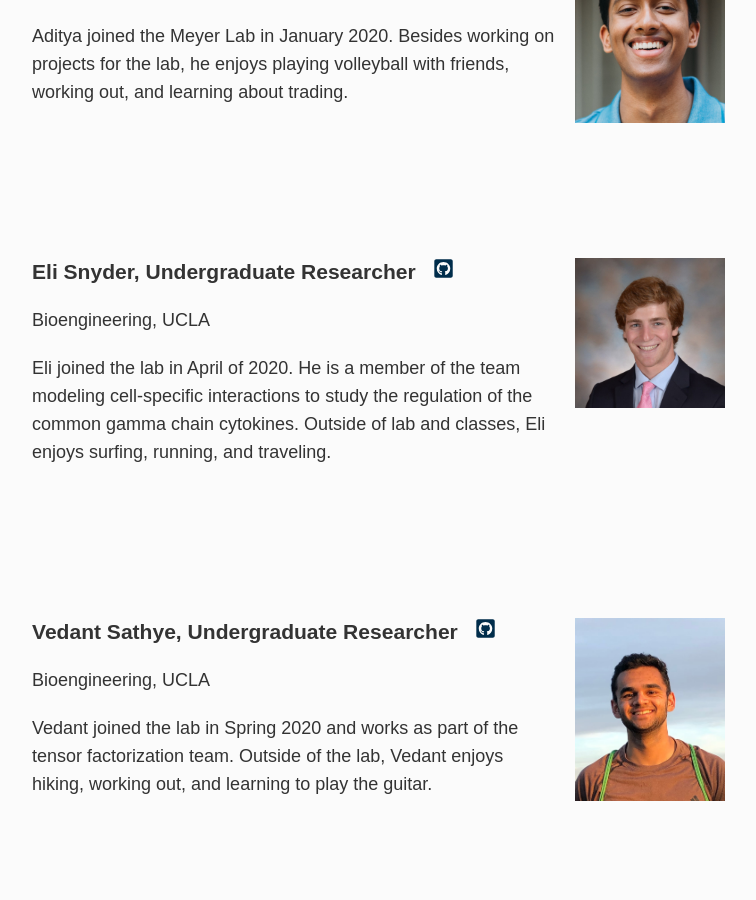
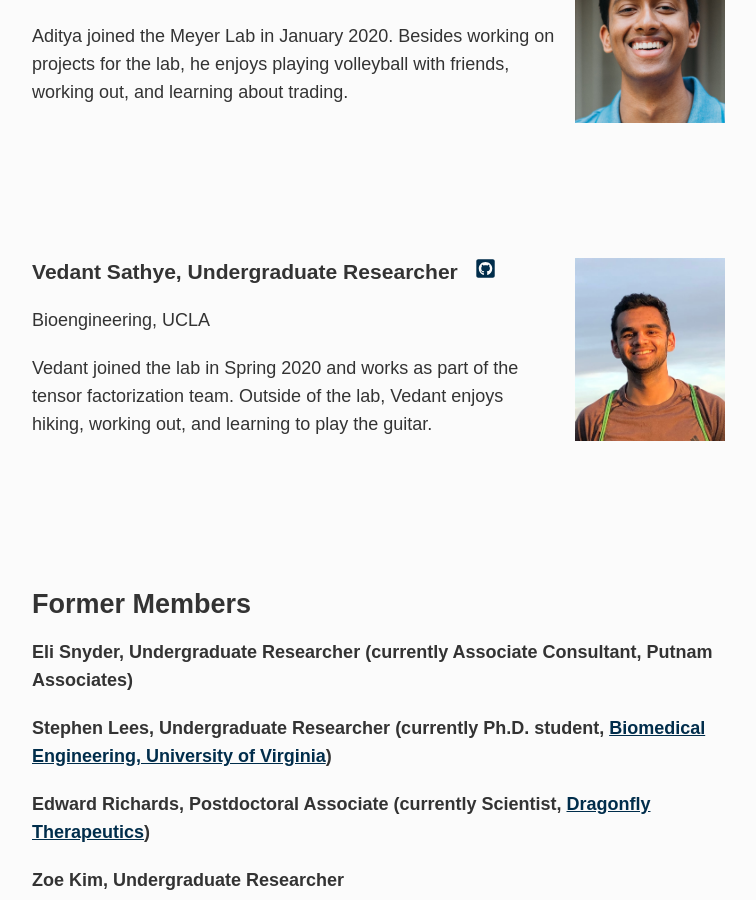
Before and after one commit to meyer-lab/asmlab.org, a Jekyll site: the page built from team/index.md, in a window 1280 px wide and 900 px high, scrolled down 5085 px. Shown: the whole window, without its empty margins (253-1009 px from the left). Built offline with Jekyll 4.4.1, drawn with Linux system fonts in a browser that asks for light colours; some web fonts are replaced.

Commit message:
Move Eli to alumni

```diff
--- a/team/index.md
+++ b/team/index.md
@@ -138,18 +138,6 @@ Aditya joined the Meyer Lab in January 2020. Besides working on projects for the
 <br />
 <br />
 
-<div class="span_3 right"><img src="/public/photos/elis.jpg" width="150px" alt="Eli's picture" /></div>
-
-### Eli Snyder, Undergraduate Researcher&nbsp;&nbsp;&nbsp;<a href="https://github.com/elisnyder17"><svg class="svg-icon"><use xlink:href="#fa-github"></use></svg></a>
-Bioengineering, UCLA
-
-Eli joined the lab in April of 2020. He is a member of the team modeling cell-specific interactions to study the regulation of the common gamma chain cytokines. Outside of lab and classes, Eli enjoys surfing, running, and traveling.
-
-<br />
-<br />
-<br />
-<br />
-
 <div class="span_3 right"><img src="/public/photos/vedants.jpg" width="150px" alt="Vedant's picture" /></div>
 
 ### Vedant Sathye, Undergraduate Researcher&nbsp;&nbsp;&nbsp;<a href="https://github.com/vsathye"><svg class="svg-icon"><use xlink:href="#fa-github"></use></svg></a>
@@ -163,6 +151,8 @@ Vedant joined the lab in Spring 2020 and works as part of the tensor factorizati
 <br />
 
 # Former Members
+
+#### Eli Snyder, Undergraduate Researcher (currently Associate Consultant, Putnam Associates)
 
 #### Stephen Lees, Undergraduate Researcher (currently Ph.D. student, [Biomedical Engineering, University of Virginia](https://engineering.virginia.edu/departments/biomedical-engineering))
 
```
